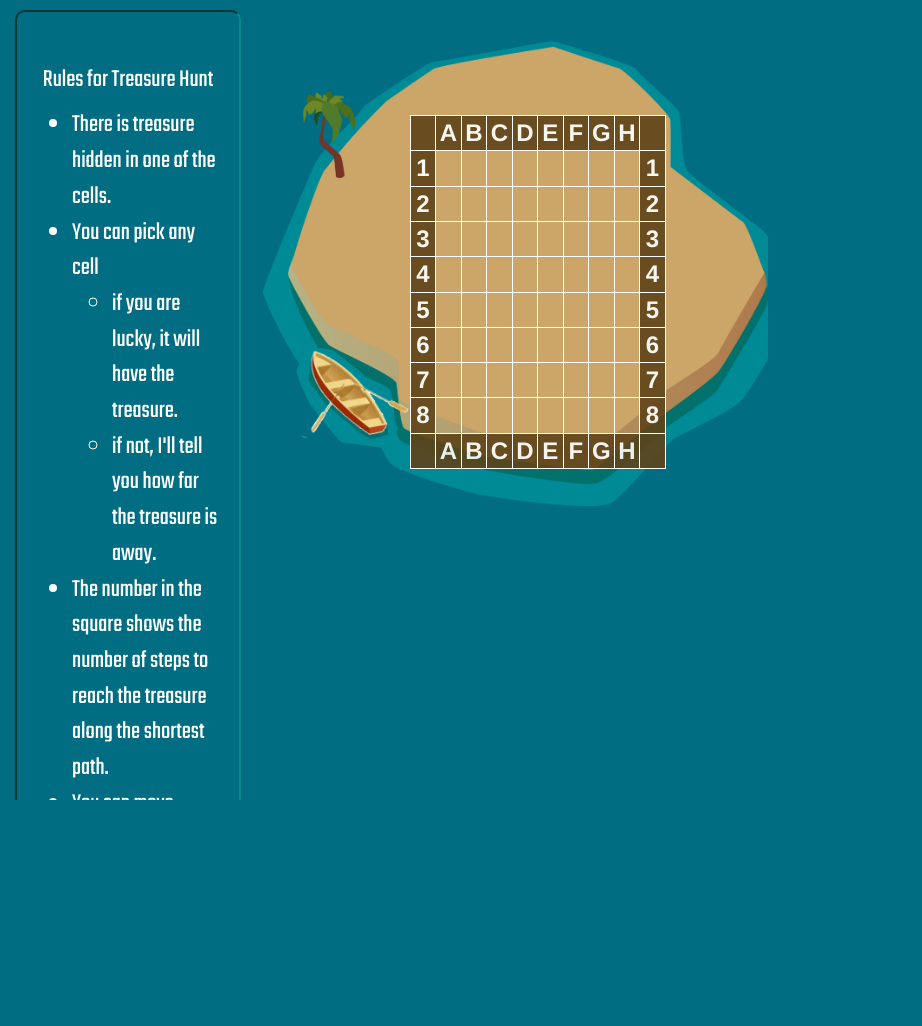
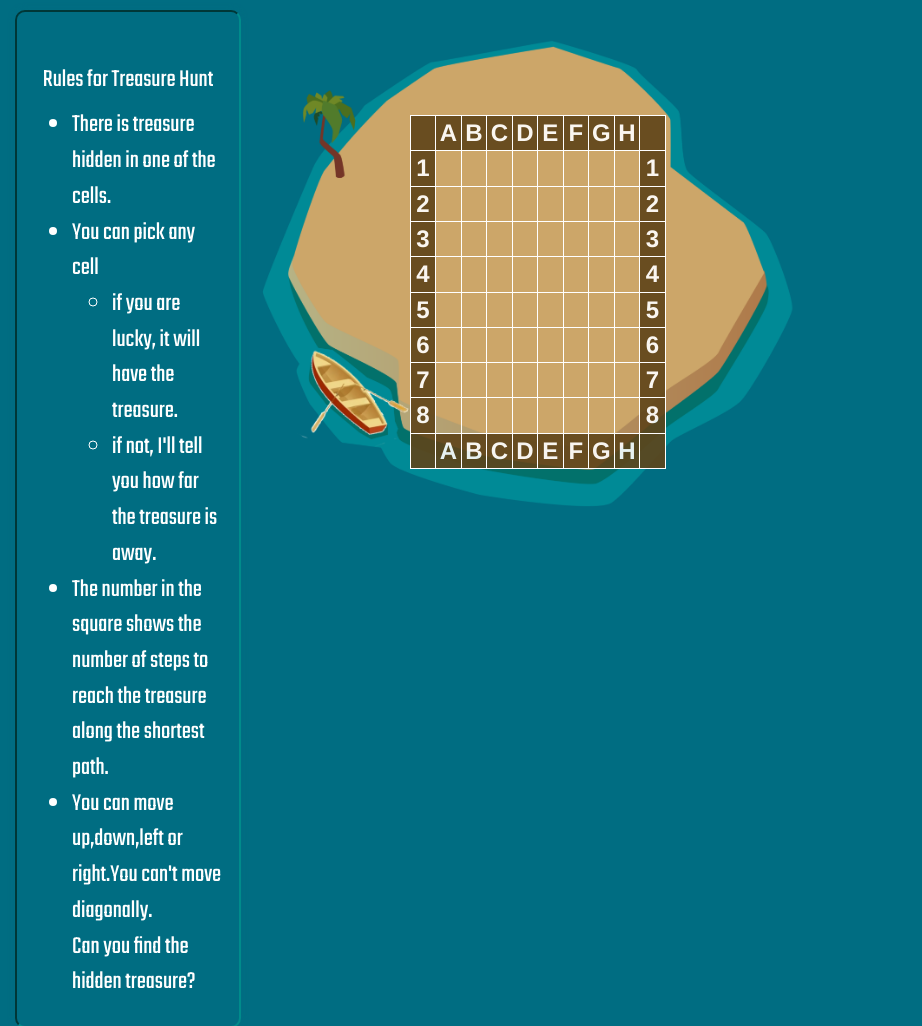
Before and after one commit to sain9/gameProject, a plain HTML site: page index.html in a window 768 px wide. Shown: the top 1026 px of the page, 922 px wide, since content can reach past the window. Before the commit the page ends 800 px from the top, so only its background shows below. Drawn offline with nearby package versions, Linux system fonts and the light colour scheme.

Commit message:
Update game_style.css

```diff
--- a/css/game_style.css
+++ b/css/game_style.css
@@ -227,14 +227,14 @@ th {
   .container-fluid {
     height: 100vh;
     position: relative;
-    overflow-x: hidden;
+/*     overflow-x: hidden; */
   }
   body {
     background-color: rgba(0, 109, 130, 1);
     z-index: 1;
     position: relative;
-    overflow-y: scroll;
-    overflow-x: hidden;
+/*     overflow-y: scroll; */
+/*     overflow-x: hidden; */
     width: 100vw;
     height: 100vh;
   }
```
